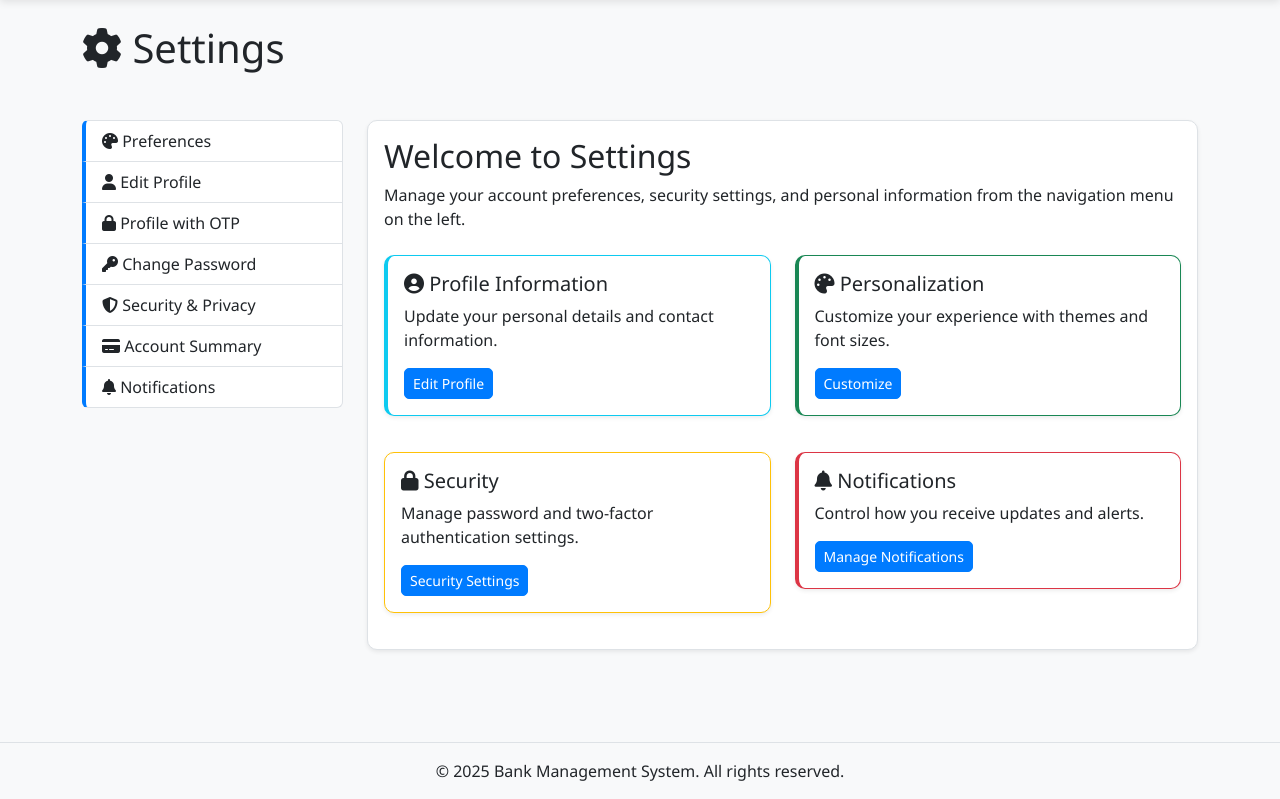
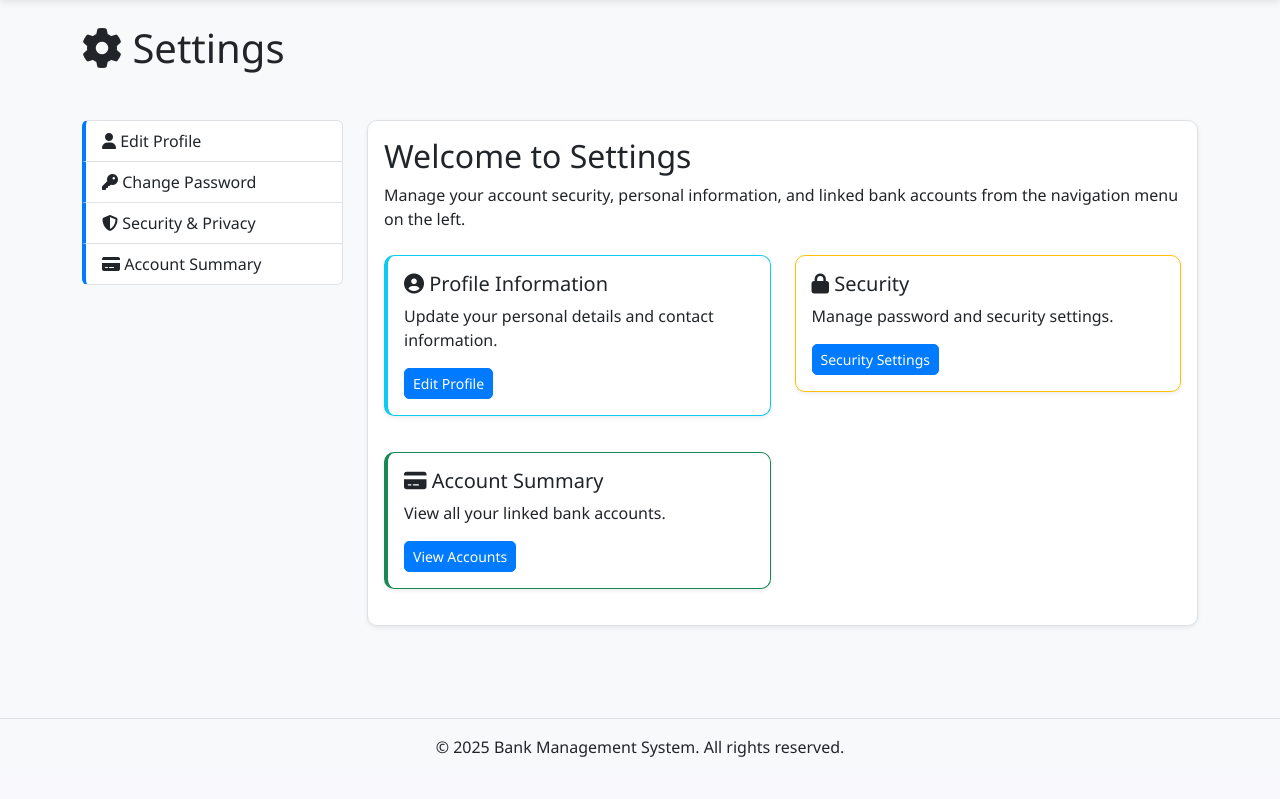
Before and after one commit to property360-2/simple-bank-management-system-django, a Django app: page /settings/ in a window 1280 px wide. Shown: the part 63-862 px from the top of the page. After the commit the page ends 820 px from the top, so only its background shows below. Run offline with Django 5.2, Linux system fonts and the light colour scheme; a user stored in the database is signed in; tables that the repository leaves empty hold one stand-in row (values such as "Sample post"); parts of the project's set-up code (start-up, migrations or seed data) failed here and were passed over.

Commit message:
Remove theme, language, and notification preferences from settings
- Removed theme personalization (light/dark/auto) from UserPreferences model
- Removed language selection feature
- Removed font size customization options
- Removed notification preferences (email/SMS toggles)
- Removed OTPVerification model and all OTP-related functionality
- Removed profile_edit_otp view and route
- Removed notifications view and route
- Removed preferences view and route
- Updated settings templates to remove removed features
- Removed "Profile with OTP" and "Notifications" links from settings navigation
- Removed personalization and notifications cards from settings dashboard
- Removed two-factor authentication toggle from security settings
- Removed OTP tip from profile edit page
- Kept currency preference for displaying account balances
- Simplified settings to focus on core security and profile management

```diff
--- a/bank_system/settings/urls.py
+++ b/bank_system/settings/urls.py
@@ -5,11 +5,8 @@ app_name = 'settings'
 
 urlpatterns = [
     path('', views.settings_dashboard, name='dashboard'),
-    path('preferences/', views.preferences, name='preferences'),
     path('profile/', views.profile_edit, name='profile_edit'),
-    path('profile/otp/', views.profile_edit_otp, name='profile_edit_otp'),
     path('password/', views.change_password, name='change_password'),
     path('security/', views.security_settings, name='security'),
     path('accounts/', views.account_summary, name='account_summary'),
-    path('notifications/', views.notifications, name='notifications'),
 ]
--- a/bank_system/settings/views.py
+++ b/bank_system/settings/views.py
@@ -5,11 +5,9 @@ from django.contrib.auth import get_user_model
 from django.views.decorators.http import require_http_methods
 from django.http import JsonResponse
 from django.db import transaction
-import random
-import string
 
-from .models import UserPreferences, OTPVerification, SecurityLog
-from .forms import UserPreferencesForm, ProfileForm, OTPVerificationForm, CustomPasswordChangeForm
+from .models import UserPreferences, SecurityLog
+from .forms import UserPreferencesForm, ProfileForm, CustomPasswordChangeForm
 
 User = get_user_model()
 
@@ -22,31 +20,6 @@ def settings_dashboard(request):
         'active_tab': 'dashboard'
     }
     return render(request, 'settings/settings_dashboard.html', context)
-
-
-@login_required
-def preferences(request):
-    """User preferences settings"""
-    try:
-        user_prefs = request.user.preferences
-    except UserPreferences.DoesNotExist:
-        user_prefs = UserPreferences.objects.create(user=request.user)
-
-    if request.method == 'POST':
-        form = UserPreferencesForm(request.POST, instance=user_prefs)
-        if form.is_valid():
-            form.save()
-            messages.success(request, 'Your preferences have been updated successfully!')
-            return redirect('settings:preferences')
-    else:
-        form = UserPreferencesForm(instance=user_prefs)
-
-    context = {
-        'form': form,
-        'page_title': 'Preferences',
-        'active_tab': 'preferences'
-    }
-    return render(request, 'settings/preferences.html', context)
 
 
 @login_required
@@ -70,67 +43,6 @@ def profile_edit(request):
 
 
 @login_required
-def profile_edit_otp(request):
-    """Edit profile with OTP verification"""
-    try:
-        otp_obj = request.user.otp_verification
-    except OTPVerification.DoesNotExist:
-        otp_obj = OTPVerification.objects.create(user=request.user)
-
-    if request.method == 'POST':
-        if 'send_otp' in request.POST:
-            # Generate and send OTP (demo - displayed on screen)
-            otp_code = ''.join(random.choices(string.digits, k=6))
-            otp_obj.otp_code = otp_code
-            otp_obj.otp_verified = False
-            otp_obj.otp_attempts = 0
-            otp_obj.is_demo = True
-            otp_obj.phone_number = request.user.phone or "Not set"
-            otp_obj.save()
-
-            # Log security activity
-            SecurityLog.objects.create(
-                user=request.user,
-                activity='otp_verify',
-                status='success',
-                details=f"OTP sent for profile edit"
-            )
-
-            messages.success(request, f'OTP has been sent! (Demo: {otp_code})')
-            return redirect('settings:profile_edit_otp')
-
-        elif 'verify_otp' in request.POST:
-            form = OTPVerificationForm(request.POST, instance=otp_obj)
-            if form.is_valid():
-                submitted_otp = form.cleaned_data['otp_code']
-                if submitted_otp == otp_obj.otp_code:
-                    otp_obj.otp_verified = True
-                    otp_obj.save()
-                    messages.success(request, 'OTP verified! You can now update your profile.')
-                    return redirect('settings:profile_edit')
-                else:
-                    otp_obj.otp_attempts += 1
-                    otp_obj.save()
-                    if otp_obj.otp_attempts >= 3:
-                        messages.error(request, 'Too many failed OTP attempts. Please try again later.')
-                        return redirect('settings:profile_edit_otp')
-                    messages.error(request, f'Invalid OTP. Attempts remaining: {3 - otp_obj.otp_attempts}')
-        else:
-            form = OTPVerificationForm(instance=otp_obj)
-    else:
-        form = OTPVerificationForm(instance=otp_obj)
-
-    context = {
-        'form': form,
-        'otp_obj': otp_obj,
-        'page_title': 'Profile Edit (OTP Verification)',
-        'active_tab': 'profile_otp',
-        'otp_sent': otp_obj.otp_code != ''
-    }
-    return render(request, 'settings/profile_edit_otp.html', context)
-
-
-@login_required
 def change_password(request):
     """Change password"""
     if request.method == 'POST':
@@ -146,7 +58,7 @@ def change_password(request):
                 status='success'
             )
 
-            return redirect('settings:preferences')
+            return redirect('settings:dashboard')
     else:
         form = CustomPasswordChangeForm(request.user)
 
@@ -161,21 +73,9 @@ def change_password(request):
 @login_required
 def security_settings(request):
     """Security and privacy settings"""
-    try:
-        user_prefs = request.user.preferences
-    except UserPreferences.DoesNotExist:
-        user_prefs = UserPreferences.objects.create(user=request.user)
-
-    if request.method == 'POST':
-        user_prefs.two_factor_enabled = request.POST.get('two_factor_enabled') == 'on'
-        user_prefs.save()
-        messages.success(request, 'Security settings updated!')
-        return redirect('settings:security')
-
     security_logs = request.user.security_logs.all()[:20]
 
     context = {
-        'user_prefs': user_prefs,
         'security_logs': security_logs,
         'page_title': 'Security & Privacy',
         'active_tab': 'security'
@@ -194,28 +94,3 @@ def account_summary(request):
         'active_tab': 'account_summary'
     }
     return render(request, 'settings/account_summary.html', context)
-
-
-@login_required
-def notifications(request):
-    """Notification preferences"""
-    try:
-        user_prefs = request.user.preferences
-    except UserPreferences.DoesNotExist:
-        user_prefs = UserPreferences.objects.create(user=request.user)
-
-    if request.method == 'POST':
-        form = UserPreferencesForm(request.POST, instance=user_prefs)
-        if form.is_valid():
-            form.save()
-            messages.success(request, 'Notification preferences updated!')
-            return redirect('settings:notifications')
-    else:
-        form = UserPreferencesForm(instance=user_prefs)
-
-    context = {
-        'form': form,
-        'page_title': 'Notifications',
-        'active_tab': 'notifications'
-    }
-    return render(request, 'settings/notifications.html', context)
--- a/bank_system/templates/settings/settings_dashboard.html
+++ b/bank_system/templates/settings/settings_dashboard.html
@@ -11,14 +11,8 @@
 <div class="row">
     <div class="col-md-3">
         <div class="list-group">
-            <a href="{% url 'settings:preferences' %}" class="list-group-item list-group-item-action {% if active_tab == 'preferences' %}active{% endif %}">
-                <i class="fas fa-palette"></i> Preferences
-            </a>
             <a href="{% url 'settings:profile_edit' %}" class="list-group-item list-group-item-action {% if active_tab == 'profile' %}active{% endif %}">
                 <i class="fas fa-user"></i> Edit Profile
-            </a>
-            <a href="{% url 'settings:profile_edit_otp' %}" class="list-group-item list-group-item-action {% if active_tab == 'profile_otp' %}active{% endif %}">
-                <i class="fas fa-lock"></i> Profile with OTP
             </a>
             <a href="{% url 'settings:change_password' %}" class="list-group-item list-group-item-action {% if active_tab == 'security' %}active{% endif %}">
                 <i class="fas fa-key"></i> Change Password
@@ -29,9 +23,6 @@
             <a href="{% url 'settings:account_summary' %}" class="list-group-item list-group-item-action {% if active_tab == 'account_summary' %}active{% endif %}">
                 <i class="fas fa-credit-card"></i> Account Summary
             </a>
-            <a href="{% url 'settings:notifications' %}" class="list-group-item list-group-item-action {% if active_tab == 'notifications' %}active{% endif %}">
-                <i class="fas fa-bell"></i> Notifications
-            </a>
         </div>
     </div>
 
@@ -39,7 +30,7 @@
         <div class="card">
             <div class="card-body">
                 <h2 class="card-title">Welcome to Settings</h2>
-                <p class="card-text">Manage your account preferences, security settings, and personal information from the navigation menu on the left.</p>
+                <p class="card-text">Manage your account security, personal information, and linked bank accounts from the navigation menu on the left.</p>
 
                 <div class="row mt-4">
                     <div class="col-md-6">
@@ -52,11 +43,11 @@
                         </div>
                     </div>
                     <div class="col-md-6">
-                        <div class="card border-success">
+                        <div class="card border-warning">
                             <div class="card-body">
-                                <h5 class="card-title"><i class="fas fa-palette"></i> Personalization</h5>
-                                <p class="card-text">Customize your experience with themes and font sizes.</p>
-                                <a href="{% url 'settings:preferences' %}" class="btn btn-primary btn-sm">Customize</a>
+                                <h5 class="card-title"><i class="fas fa-lock"></i> Security</h5>
+                                <p class="card-text">Manage password and security settings.</p>
+                                <a href="{% url 'settings:security' %}" class="btn btn-primary btn-sm">Security Settings</a>
                             </div>
                         </div>
                     </div>
@@ -64,20 +55,11 @@
 
                 <div class="row mt-3">
                     <div class="col-md-6">
-                        <div class="card border-warning">
+                        <div class="card border-success">
                             <div class="card-body">
-                                <h5 class="card-title"><i class="fas fa-lock"></i> Security</h5>
-                                <p class="card-text">Manage password and two-factor authentication settings.</p>
-                                <a href="{% url 'settings:security' %}" class="btn btn-primary btn-sm">Security Settings</a>
-                            </div>
-                        </div>
-                    </div>
-                    <div class="col-md-6">
-                        <div class="card border-danger">
-                            <div class="card-body">
-                                <h5 class="card-title"><i class="fas fa-bell"></i> Notifications</h5>
-                                <p class="card-text">Control how you receive updates and alerts.</p>
-                                <a href="{% url 'settings:notifications' %}" class="btn btn-primary btn-sm">Manage Notifications</a>
+                                <h5 class="card-title"><i class="fas fa-credit-card"></i> Account Summary</h5>
+                                <p class="card-text">View all your linked bank accounts.</p>
+                                <a href="{% url 'settings:account_summary' %}" class="btn btn-primary btn-sm">View Accounts</a>
                             </div>
                         </div>
                     </div>
```
Also changed, not shown: bank_system/settings/forms.py (+3 -30 lines), bank_system/settings/models.py (+1 -42 lines), bank_system/templates/settings/account_summary.html (+0 -9 lines), bank_system/templates/settings/change_password.html (+0 -9 lines), bank_system/templates/settings/profile_edit.html (+0 -16 lines), bank_system/templates/settings/security_settings.html (+1 -40 lines).
